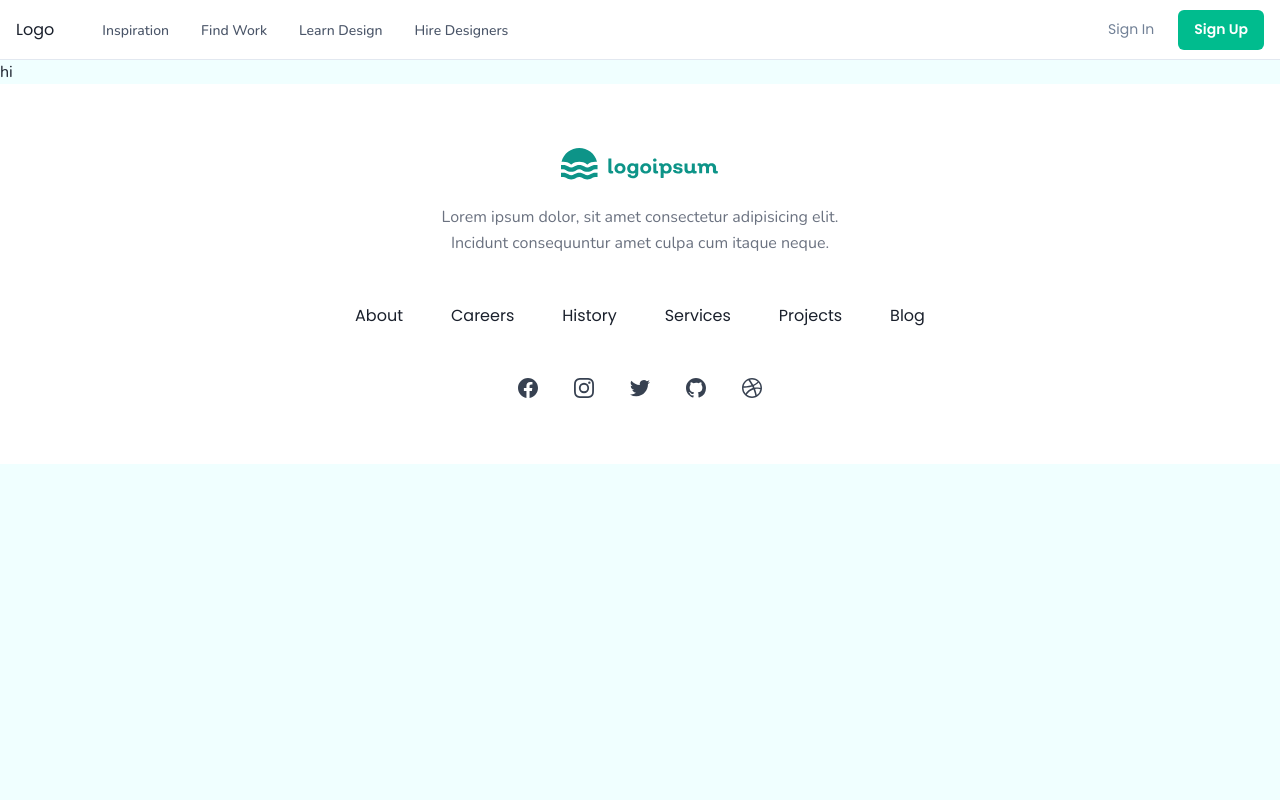
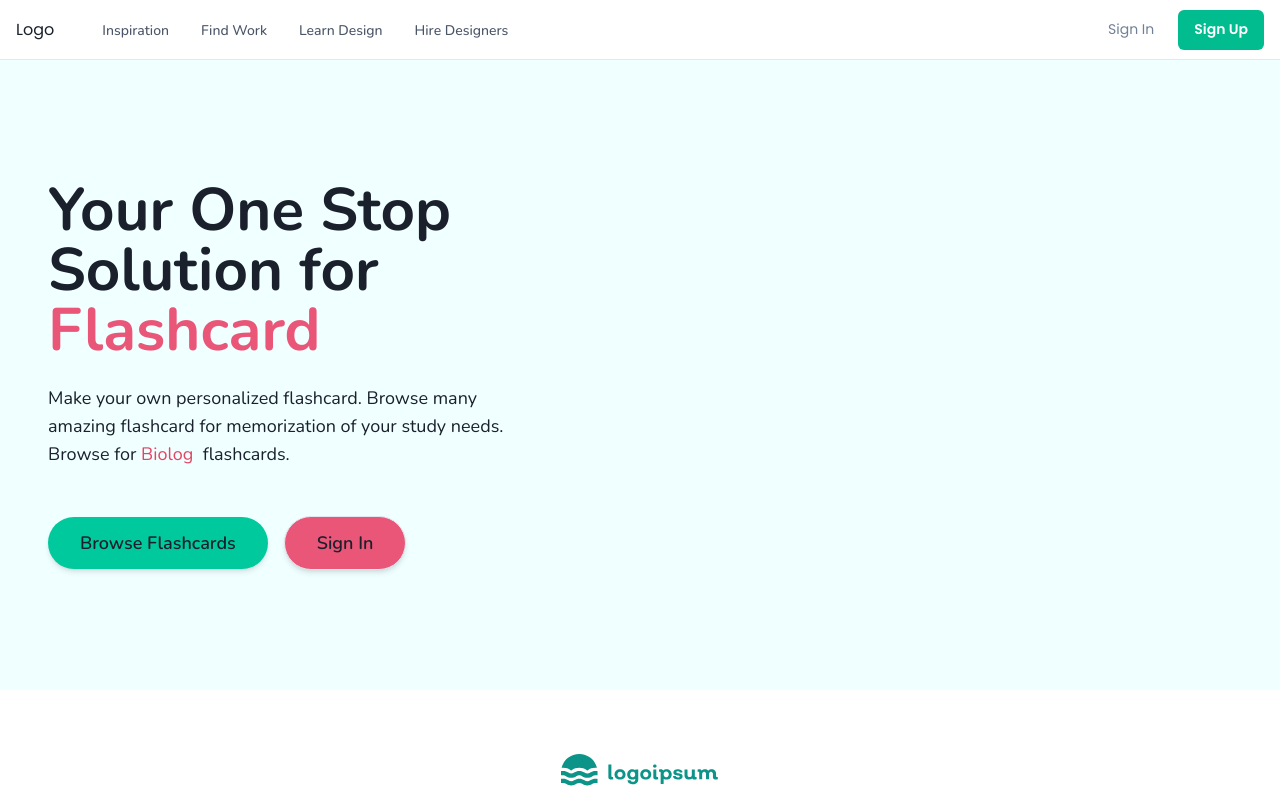
Before and after one commit to orchne/next-flashy-app, a Next.js app: page / in a window 1280 px wide. Shown: the top 800 px of the page. Built offline with nearby package versions, Linux system fonts and the light colour scheme.

Commit message:
feat: add herosection

```diff
--- a/components/footer/Footer.js
+++ b/components/footer/Footer.js
@@ -81,7 +81,7 @@ const Footer = () => {
 
             <li>
               <Link
-                class="text-gray-700 transition hover:text-gray-700/75"
+                className="text-gray-700 transition hover:text-gray-700/75"
                 href="/"
               >
                 History
@@ -90,7 +90,7 @@ const Footer = () => {
 
             <li>
               <Link
-                class="text-gray-700 transition hover:text-gray-700/75"
+                className="text-gray-700 transition hover:text-gray-700/75"
                 href="/"
               >
                 Services
@@ -99,7 +99,7 @@ const Footer = () => {
 
             <li>
               <Link
-                class="text-gray-700 transition hover:text-gray-700/75"
+                className="text-gray-700 transition hover:text-gray-700/75"
                 href="/"
               >
                 Projects
@@ -108,7 +108,7 @@ const Footer = () => {
 
             <li>
               <Link
-                class="text-gray-700 transition hover:text-gray-700/75"
+                className="text-gray-700 transition hover:text-gray-700/75"
                 href="/"
               >
                 Blog
@@ -117,7 +117,7 @@ const Footer = () => {
           </ul>
         </nav>
 
-        <ul class="mt-12 flex justify-center gap-6 md:gap-8">
+        <ul className="mt-12 flex justify-center gap-6 md:gap-8">
           <Link href="/">
             <li
               rel="noreferrer"
@@ -126,7 +126,7 @@ const Footer = () => {
             >
               <span class="sr-only">Facebook</span>
               <svg
-                class="h-6 w-6"
+                className="h-6 w-6"
                 fill="currentColor"
                 viewBox="0 0 24 24"
                 aria-hidden="true"
@@ -144,11 +144,11 @@ const Footer = () => {
             <li
               rel="noreferrer"
               target="_blank"
-              class="text-gray-700 transition hover:text-gray-700/75 hover:cursor-pointer"
+              className="text-gray-700 transition hover:text-gray-700/75 hover:cursor-pointer"
             >
               <span class="sr-only">Instagram</span>
               <svg
-                class="h-6 w-6"
+                className="h-6 w-6"
                 fill="currentColor"
                 viewBox="0 0 24 24"
                 aria-hidden="true"
@@ -166,11 +166,11 @@ const Footer = () => {
             <li
               rel="noreferrer"
               target="_blank"
-              class="text-gray-700 transition hover:text-gray-700/75 hover:cursor-pointer"
+              className="text-gray-700 transition hover:text-gray-700/75 hover:cursor-pointer"
             >
               <span class="sr-only">Twitter</span>
               <svg
-                class="h-6 w-6"
+                className="h-6 w-6"
                 fill="currentColor"
                 viewBox="0 0 24 24"
                 aria-hidden="true"
@@ -184,11 +184,11 @@ const Footer = () => {
             <li
               rel="noreferrer"
               target="_blank"
-              class="text-gray-700 transition hover:text-gray-700/75 hover:cursor-pointer"
+              className="text-gray-700 transition hover:text-gray-700/75 hover:cursor-pointer"
             >
-              <span class="sr-only">GitHub</span>
+              <span className="sr-only">GitHub</span>
               <svg
-                class="h-6 w-6"
+                className="h-6 w-6"
                 fill="currentColor"
                 viewBox="0 0 24 24"
                 aria-hidden="true"
@@ -208,9 +208,9 @@ const Footer = () => {
               target="_blank"
               className="text-gray-700 transition hover:text-gray-700/75 hover:cursor-pointer"
             >
-              <span class="sr-only">Dribbble</span>
+              <span className="sr-only">Dribbble</span>
               <svg
-                class="h-6 w-6"
+                className="h-6 w-6"
                 fill="currentColor"
                 viewBox="0 0 24 24"
                 aria-hidden="true"
--- /dev/null
+++ b/components/hero/HeroSection.js
@@ -0,0 +1,65 @@
+import Link from "next/link";
+import { Cursor, useTypewriter } from "react-simple-typewriter";
+
+const HeroSection = () => {
+  const [text] = useTypewriter({
+    words: [
+      "Economy",
+      "Biology",
+      "Chemistry",
+      "Physics",
+      "Korean",
+      "Computer Science",
+      "English",
+      "Portugeese",
+    ],
+    loop: true,
+    delaySpeed: 2000,
+  });
+
+  return (
+    <section className="dark:bg-gray-800 dark:text-gray-100">
+      <div className="container flex flex-col justify-center p-6 mx-auto sm:py-12 lg:py-24 lg:flex-row lg:justify-between">
+        <div className="flex flex-col justify-center p-6 text-center rounded-sm lg:max-w-md xl:max-w-lg lg:text-left">
+          <h1 className="text-5xl font-bold leading-none sm:text-6xl">
+            Your One Stop Solution for{" "}
+            <span className="text-primary-400">Flashcard </span>
+          </h1>
+          <p className="mt-6 mb-8 text-lg sm:mb-12">
+            Make your own personalized flashcard. Browse many amazing flashcard
+            for memorization of your study needs. Browse for{" "}
+            <span className="text-primary-500">{text}</span>
+            <Cursor cursorColor="#e95677" /> flashcards.
+          </p>
+          <div className="flex flex-col space-y-4 sm:items-center sm:justify-center sm:flex-row sm:space-y-0 sm:space-x-4 lg:justify-start">
+            <Link href="#">
+              <button
+                className="px-8 py-3 shadow-md md:w-auto hover:bg-secondary-300 transition duration-200 focus:shadow-outline focus:outline-none text-lg font-semibold rounded-full bg-secondary-400"
+                rel="noopener noreferrer"
+              >
+                Browse Flashcards
+              </button>
+            </Link>
+            <Link href="#">
+              <button
+                className="px-8 py-3 text-lg font-semibold border rounded-full bg-primary-400 shadow-md md:w-auto transition duration-200 focus:shadow-outline focus:outline-none hover:bg-primary-300"
+                rel="noopener noreferrer"
+              >
+                Sign In
+              </button>
+            </Link>
+          </div>
+        </div>
+        <div className="flex items-center justify-center p-6 mt-8 lg:mt-0 h-72 sm:h-80 lg:h-96 xl:h-112 2xl:h-128">
+          {/* <img
+            src="https://img.freepik.com/free-vector/illustration-character-muslim-girl-boy-doing-worship-islam_10045-689.jpg?size=626&ext=jpg&ga=GA1.2.549142820.1666362124"
+            alt=""
+            className="object-contain h-72 sm:h-80 lg:h-96 xl:h-112 2xl:h-128"
+          /> */}
+        </div>
+      </div>
+    </section>
+  );
+};
+
+export default HeroSection;
--- a/package.json
+++ b/package.json
@@ -23,10 +23,12 @@
     "@emotion/react": "^11.10.4",
     "@emotion/styled": "^11.10.4",
     "axios": "^1.1.3",
+    "daisyui": "^2.33.0",
     "framer-motion": "^6.5.1",
     "next": "12.3.1",
     "react": "18.2.0",
-    "react-dom": "18.2.0"
+    "react-dom": "18.2.0",
+    "react-simple-typewriter": "^4.0.5"
   },
   "devDependencies": {
     "@babel/core": "^7.19.6",
--- a/pages/index.js
+++ b/pages/index.js
@@ -1,7 +1,9 @@
+import HeroSection from "@components/hero/HeroSection";
+
 const Home = () => {
   return (
     <>
-      <div>hi</div>
+      <HeroSection />
     </>
   );
 };
--- a/tailwind.config.js
+++ b/tailwind.config.js
@@ -1,5 +1,6 @@
 /** @type {import('tailwindcss').Config} */
 const global = require("./global.config.js");
+const colors = require("tailwindcss/colors");
 
 module.exports = {
   mode: "jit",
@@ -18,5 +19,6 @@ module.exports = {
       addVariant("child", "& > *");
       addVariant("child-hover", "& > *:hover");
     },
+    require("daisyui"),
   ],
 };
```
Also changed, not shown: components/hero/HeroSection.module.css (added), 1 other file (tests, documents, lock files or other folders).
